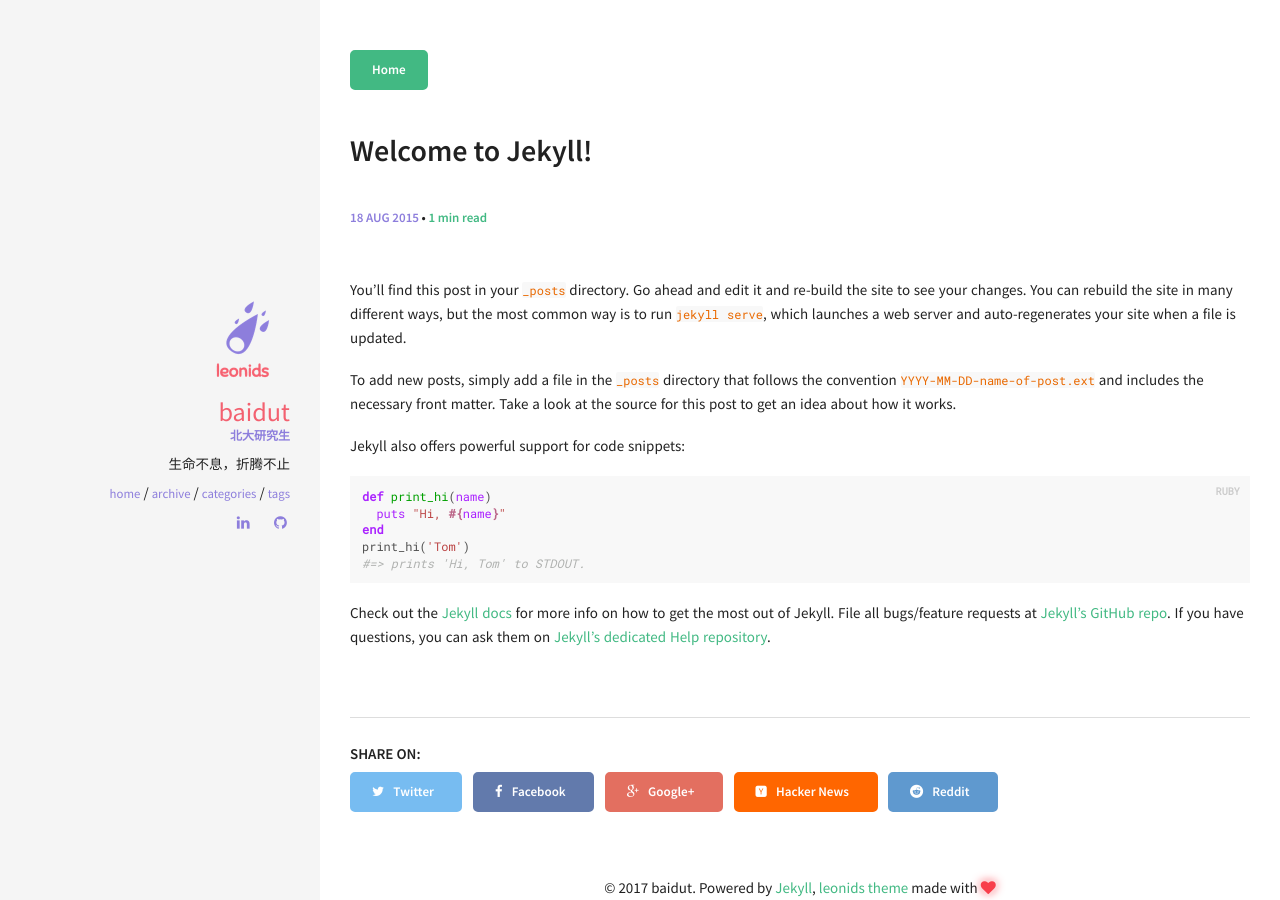
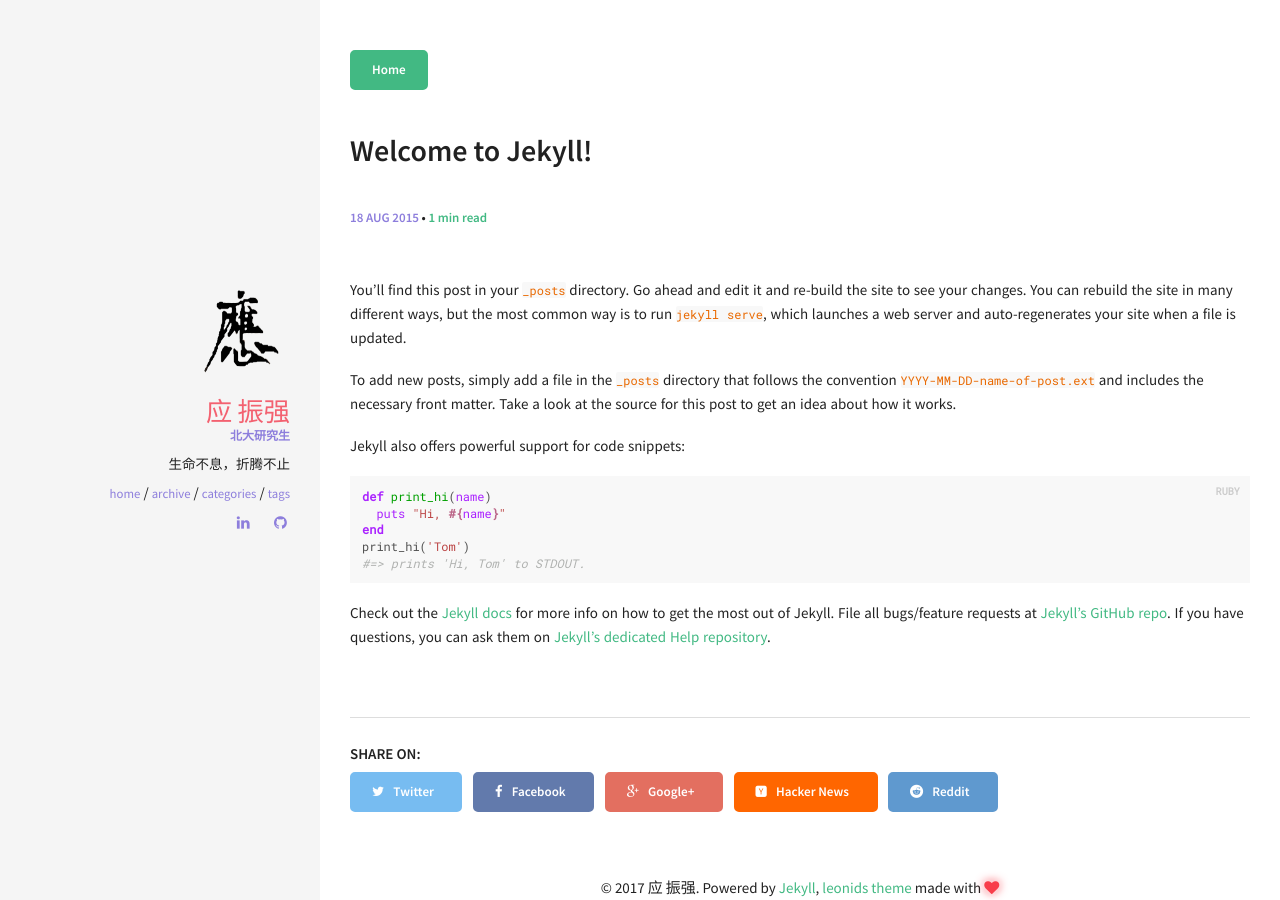
Before and after one commit to baidut/zh-blog, a Jekyll site: the page built from _posts/2015-08-18-welcome-to-jekyll.md, in a window 1280 px wide. Built offline with Jekyll 4.4.1, drawn with Linux system fonts in a browser that asks for light colours; comment, search, counter and statistics services are not loaded.

Commit message:
add avatar and disqus

```diff
--- a/_config.yml
+++ b/_config.yml
@@ -33,12 +33,12 @@ kramdown:
 ####################################
 #
 owner:
-  name: baidut
-  avatar: leonids-logo.png
+  name: 应 振强
+  avatar: avatar.png
   job: "北大研究生"
   bio: "生命不息，折腾不止"
   email:
-  disqus-shortname:
+  disqus-shortname: yzq
   twitter: #username
   facebook: #username
   google:
```
Also changed, not shown: img/avatar.jpg (deleted), img/avatar.png (added).
